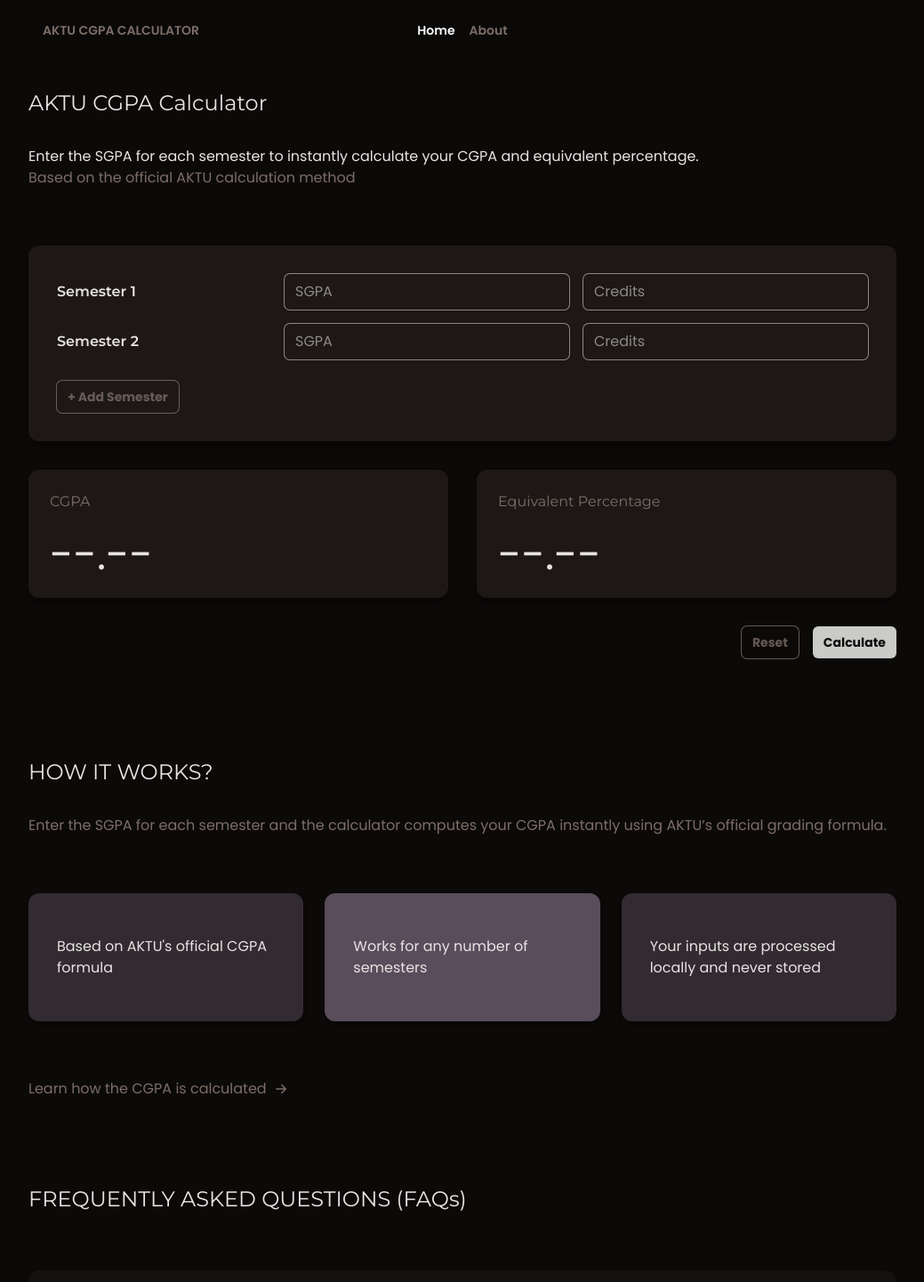
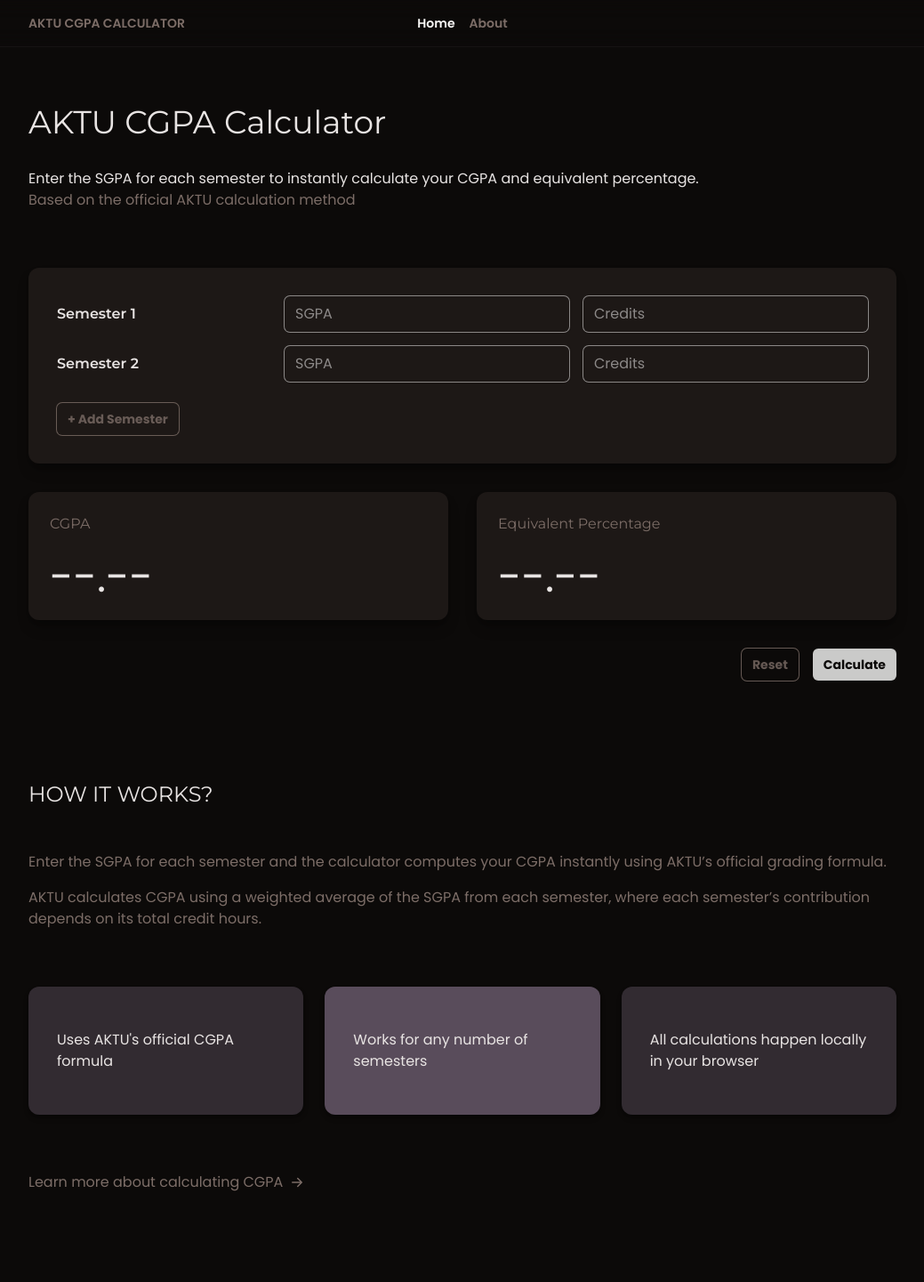
Before and after one commit to aanshiksharma/aktu-cgpa-calculator, a React (Vite) app: page / in a window 1280 px wide. Shown: the top 1441 px of the page at 89% size, without its empty margins (120-1159 px from the left). Built offline with nearby package versions, Linux system fonts and the light colour scheme.

Commit message:
Optimized tag semantics. Changed how Navbar looks. Fixed text

```diff
--- a/src/components/Home/HowItWorks.jsx
+++ b/src/components/Home/HowItWorks.jsx
@@ -4,22 +4,28 @@
 
 function HowItWorks() {
   const features = [
-    { id: 0, body: "Based on AKTU's official CGPA formula" },
+    { id: 0, body: "Uses AKTU's official CGPA formula" },
     { id: 1, body: "Works for any number of semesters" },
-    { id: 2, body: "Your inputs are processed locally and never stored" },
+    { id: 2, body: "All calculations happen locally in your browser" },
   ];
 
   return (
     <section className="">
       <div className="max-w-5xl mx-auto px-6 py-12 space-y-16">
-        <div className="space-y-8">
-          <h2 className="uppercase text-2xl">how it works?</h2>
+        <article className="space-y-4">
+          <h2 className="uppercase text-2xl mb-12">how it works?</h2>
 
           <p className="text-muted">
             Enter the SGPA for each semester and the calculator computes your
             CGPA instantly using AKTU’s official grading formula.
           </p>
-        </div>
+
+          <p className="text-muted">
+            AKTU calculates CGPA using a weighted average of the SGPA from each
+            semester, where each semester’s contribution depends on its total
+            credit hours.
+          </p>
+        </article>
 
         <div className="grid grid-cols-1 md:grid-cols-3 items-stretch gap-6">
           {features.map((feature) => (
@@ -35,7 +41,7 @@
           to="/about#cgpa-calculation"
           className="w-fit text-muted hover:text-secondary transition duration-300 flex items-center gap-1 group"
         >
-          Learn how the CGPA is calculated{" "}
+          Learn more about calculating CGPA{" "}
           <BsArrowRightShort
             size={24}
             className="group-hover:translate-x-2 transition duration-300"
--- a/src/components/Navbar.jsx
+++ b/src/components/Navbar.jsx
@@ -7,15 +7,16 @@
   ];
 
   return (
-    <header className="sticky top-4 z-50 grid grid-cols-3 max-w-6xl mx-auto">
+    <header className="sticky top-0 z-50 border-b border-muted/10 backdrop-blur-md">
+      <nav className="px-6 py-4 grid grid-cols-3 max-w-5xl mx-auto">
         <Link
           to="/"
-        className="py-2 px-4 rounded-xl bg-background/10 backdrop-blur-md mx-auto w-fit uppercase text-muted text-sm font-semibold hover:text-secondary transition duration-300"
+          className="uppercase text-muted text-sm font-semibold hover:text-secondary transition duration-300"
         >
           aktu cgpa calculator
         </Link>
 
-      <ul className="py-2 px-4 rounded-xl bg-background/10 backdrop-blur-md mx-auto w-fit flex items-center justify-center gap-4 text-sm font-semibold">
+        <ul className="flex items-center justify-center gap-4 text-sm font-semibold">
           {links.map((link) => (
             <li key={link.name}>
               <NavLink
@@ -29,6 +30,7 @@
             </li>
           ))}
         </ul>
+      </nav>
     </header>
   );
 }
--- a/src/pages/Home.jsx
+++ b/src/pages/Home.jsx
@@ -8,10 +8,9 @@
   return (
     <>
       <section className="space-y-16 max-w-5xl mx-auto px-4 md:px-6 py-16">
-        <div id="intro" className="space-y-8">
-          <h1 className="text-2xl">AKTU CGPA Calculator</h1>
+        <article id="intro" className="">
+          <h1 className="text-4xl mb-8">AKTU CGPA Calculator</h1>
 
-          <div>
           <p>
             Enter the SGPA for each semester to instantly calculate your CGPA
             and equivalent percentage.
@@ -19,8 +18,7 @@
           <p className="text-muted">
             Based on the official AKTU calculation method
           </p>
-          </div>
-        </div>
+        </article>
 
         <CGPACalculator />
       </section>
```
Lines whose indentation alone changed are shown as unchanged.
